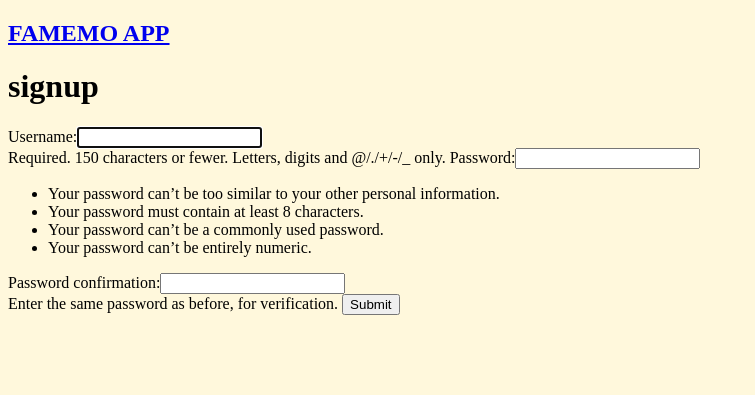
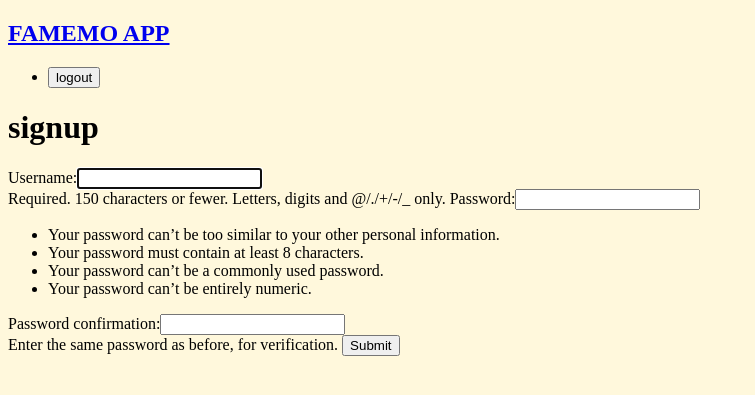
Before and after one commit to fatimozln/famemo, a Django app: page /accounts/signup in a window 1280 px wide. Shown: the top 395 px of the page, without its empty margins (0-755 px from the left). Run offline with Django 3.2, Linux system fonts and the light colour scheme.

Commit message:
add submit for logout user and fixed in all pages

```diff
--- a/templates/base.html
+++ b/templates/base.html
@@ -13,6 +13,16 @@
 
 <body>
     <h2><a href="{% url 'articles:list'%}">FAMEMO APP</a></h2>
+    <nav>
+        <ul>
+            <li>
+                <form class="logout-link" action="{% url 'accounts:logout'%}" method="POST">
+                    {% csrf_token %}
+                    <button type="submit">logout</button>
+                </form>
+            </li>
+        </ul>
+    </nav>
     <div class="wrapper">
         {% block content %}
         {% endblock %}
```
